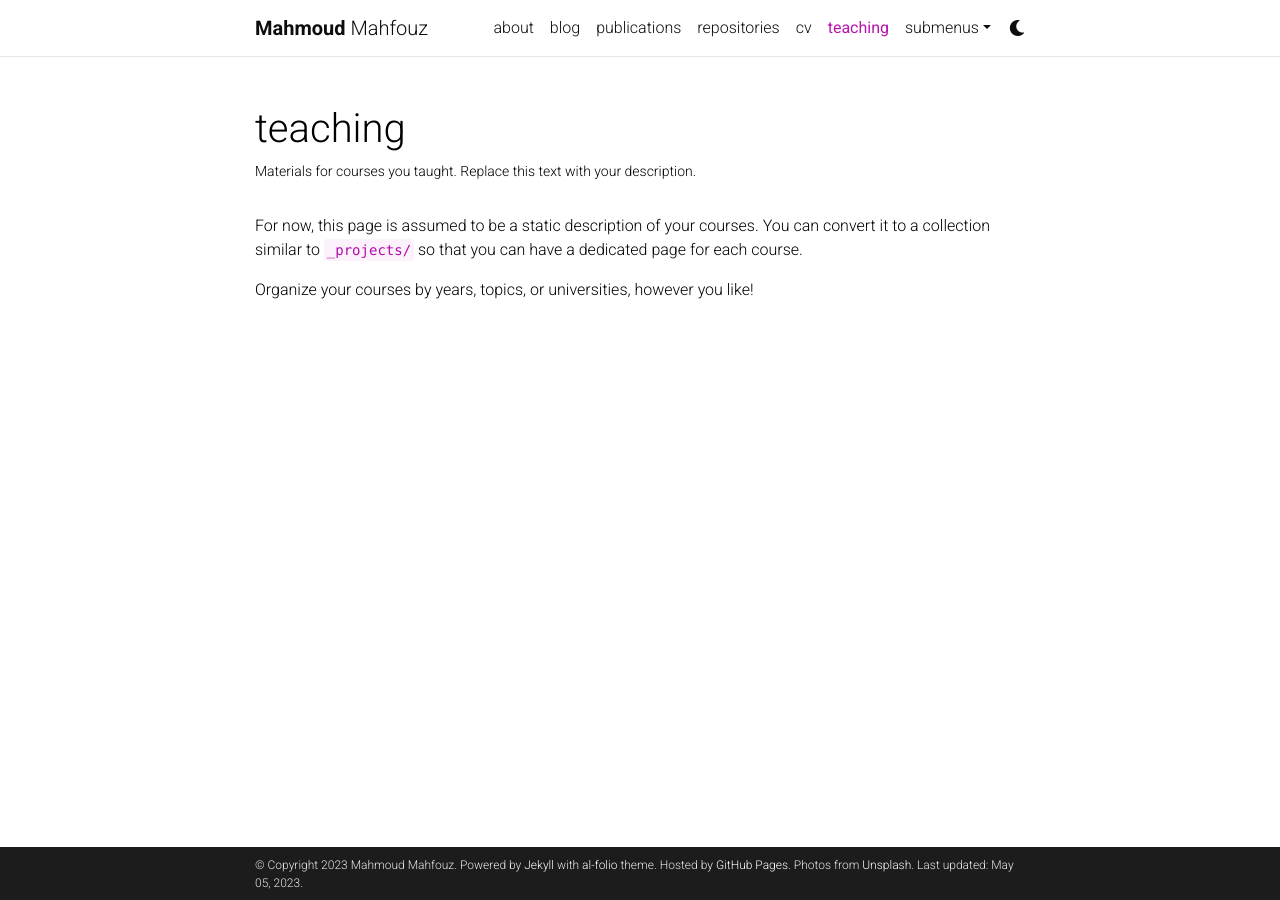
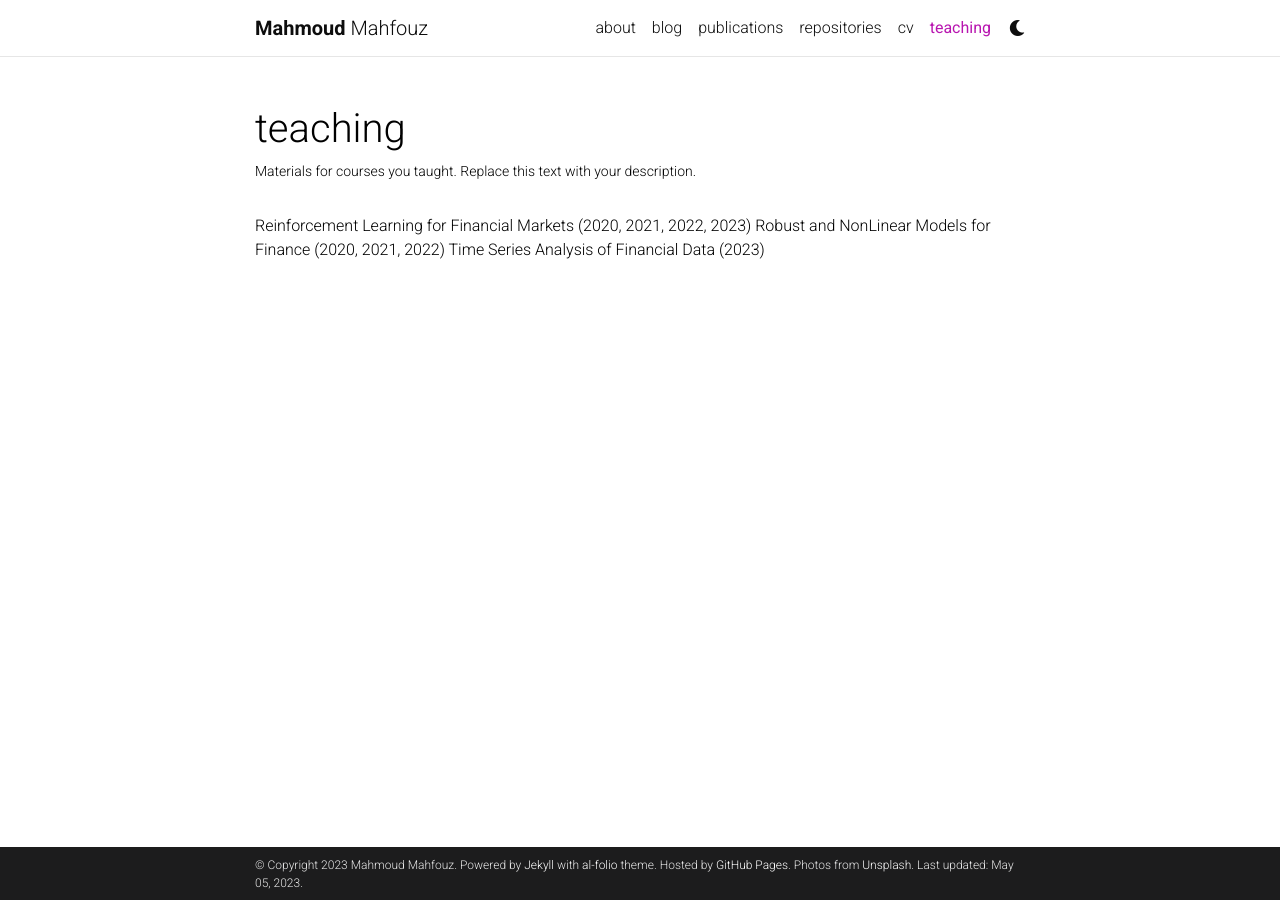
Before and after one commit to mamahfouz/website, a Jekyll site: the page built from _pages/teaching.md, in a window 1280 px wide. Built offline with Jekyll 4.4.1, drawn with Linux system fonts in a browser that asks for light colours; comment, search, counter and statistics services are not loaded; a style sheet for code colours, icons or effects is not loaded.

Commit message:
latest changes

```diff
--- a/_config.yml
+++ b/_config.yml
@@ -176,7 +176,7 @@
     permalink: /projects/:path/
 
 announcements:
-  enabled: true
+  enabled: false
   scrollable: true # adds a vertical scroll bar if there are more than 3 news items
   limit: 5 # leave blank to include all the news in the `_news` folder
 
--- a/_pages/teaching.md
+++ b/_pages/teaching.md
@@ -7,6 +7,6 @@
 nav_order: 5
 ---
 
-For now, this page is assumed to be a static description of your courses. You can convert it to a collection similar to `_projects/` so that you can have a dedicated page for each course.
-
-Organize your courses by years, topics, or universities, however you like!
+Reinforcement Learning for Financial Markets (2020, 2021, 2022, 2023)
+Robust and NonLinear Models for Finance (2020, 2021, 2022)
+Time Series Analysis of Financial Data (2023)
```
Also changed, not shown: _pages/dropdown.md (+1 -1 lines).
